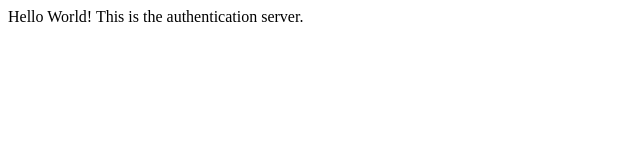
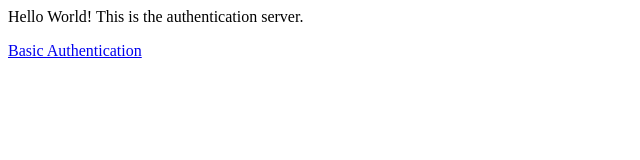
Before and after one commit to patello/authentication-playground, a plain HTML site: page content/index.html in a window 1280 px wide. Shown: the whole page, without its empty margins (0-640 px from the left). Drawn offline with Linux system fonts and the light colour scheme.

Commit message:
added links

```diff
--- a/content/index.html
+++ b/content/index.html
@@ -1,5 +1,6 @@
 <html>
 	<body>
 		<p>Hello World! This is the authentication server.</p>
+		<p><a href="basic-authentication/">Basic Authentication</a></p>
 	</body>
 </html>
```
